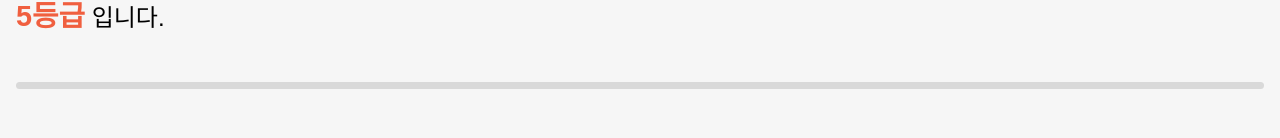
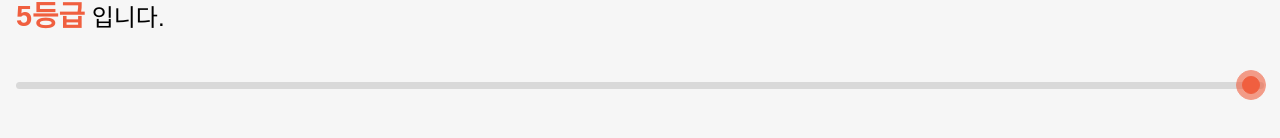
Before and after one commit to SWUnivHack2023-Team24/dustdrive-front, a SvelteKit app: page /main/grade in a window 1280 px wide. Shown: the part 177-315 px from the top of the page. Built offline with nearby package versions, Linux system fonts and the light colour scheme; no server answers; a web font is replaced by a local one.

Commit message:
feat(grade): circle added

```diff
--- a/src/routes/main/grade/+page.svelte
+++ b/src/routes/main/grade/+page.svelte
@@ -21,9 +21,9 @@
     </section>
     <section>
         <hr class="indicateGrade">
-        <span class="outCircle">
-            <span class="inCircle"></span>
+        <span class="outCircle five">
         </span>
+        <span class="inCircle five"></span>
     </section>
     <section class="five tip">
         <p>현재 운행 제한 조건에 해당하는 등급입니다.</p>
@@ -55,6 +55,13 @@
 
     section hr {
         z-index: 0;
+        width: 100%;
+        height: 0.3em;
+        background: #D9D9D9;
+        border-radius: 25px;
+        border: none;
+
+        margin-top: 2em;
     }
 
     .warn {
@@ -96,22 +103,37 @@
     }
 
     .outCircle {
+        display: block;
         z-index: 1;
+        height: 1em;
+        width: 1em;
+        padding: 2px;
+        position: absolute;
+
         background: var(--y-cal-warn-color);
+        border: solid 1px var(--y-cal-warn-color);
+        opacity: 0.6;
+        border-radius: 50%;
+
+        margin-top: -1.3em;
+        right: 0.6em;
     }
 
     .inCircle {
+        display: block;
         z-index: 2;
-    }
+        height: 0.5em;
+        width: 0.5em;
+        padding: 2px;
+        position: absolute;
 
-    .indicateGrade {
-        width: 100%;
-        height: 0.3em;
-        background: #D9D9D9;
-        border-radius: 25px;
-        border: none;
+        background: var(--y-cal-warn-color);
+        border: solid 1px var(--y-cal-warn-color);
+        opacity: 1.0;
+        border-radius: 50%;
 
-        margin-top: 2em;
+        margin-top: -1.05em;
+        right: 0.85em;
     }
 
     .gradeFiveLimits a {
```
